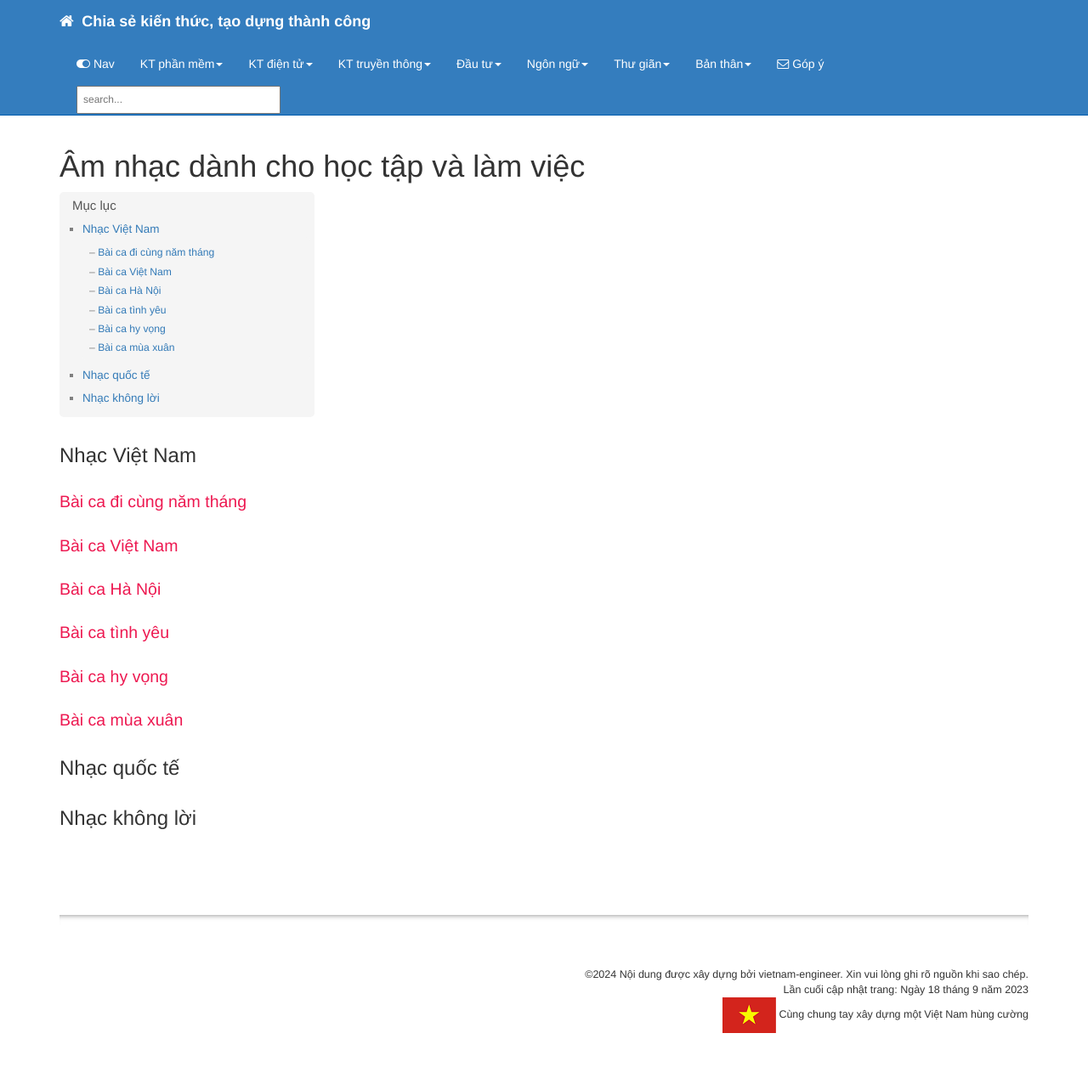
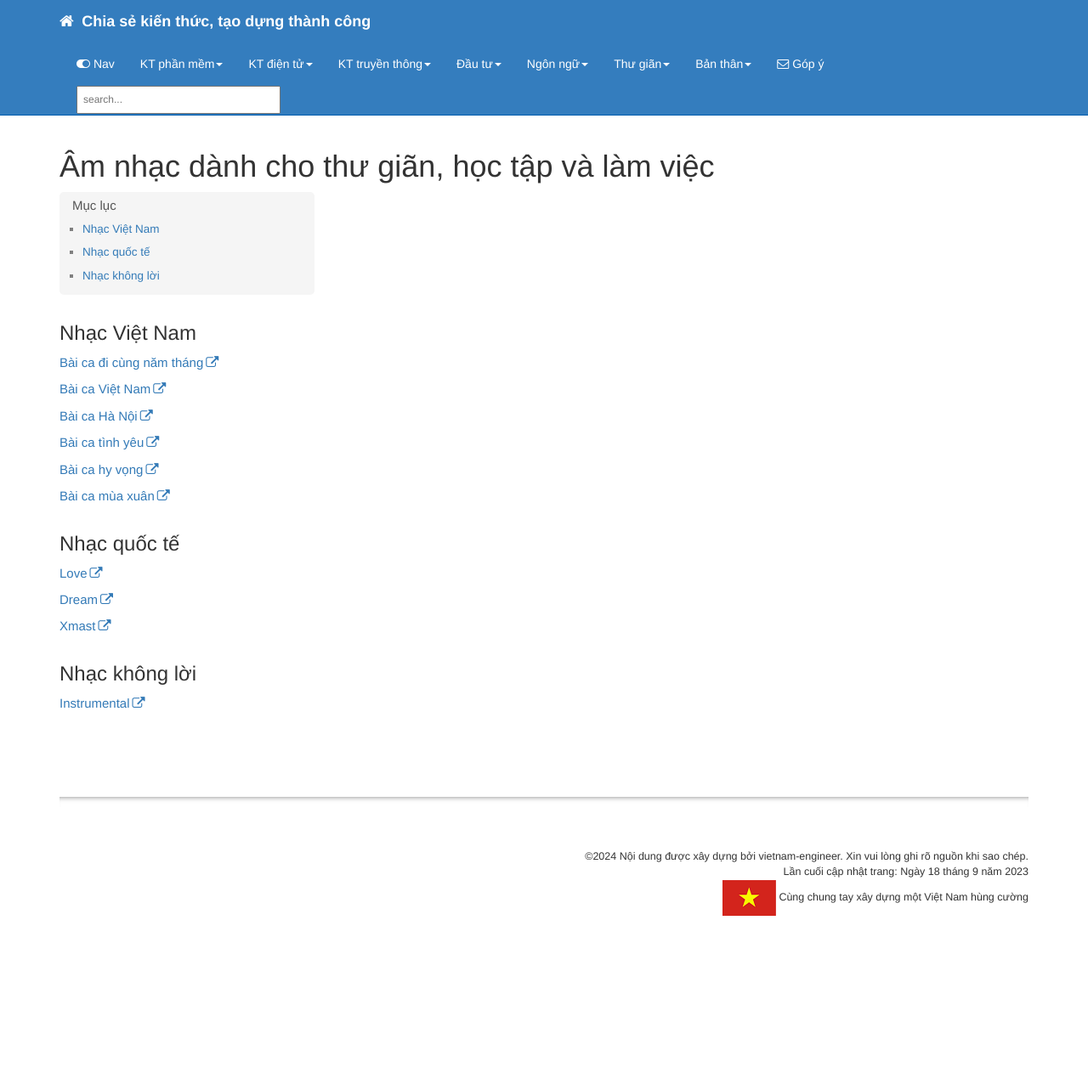
Before and after one commit to vietnam-engineer/vietnam-engineer.github.io, a Jekyll site: the page built from pages/thu_gian/am_nhac/am_nhac.md, in a window 1280 px wide. Shown: the whole page at 85% size. Built offline with Jekyll 4.4.1, drawn with Linux system fonts in a browser that asks for light colours; comment, search, counter and statistics services are not loaded; after the commit the page ends 1138 px from its top, so only the background shows below that.

Commit message:
Update page thu_gian/am_nhac (#3)

```diff
--- a/pages/thu_gian/am_nhac/am_nhac.md
+++ b/pages/thu_gian/am_nhac/am_nhac.md
@@ -1,5 +1,5 @@
 ---
-title: Âm nhạc dành cho học tập và làm việc
+title: Âm nhạc dành cho thư giãn, học tập và làm việc
 last_updated: Ngày 18 tháng 9 năm 2023
 hide_sidebar: true
 permalink: am_nhac.html
@@ -8,24 +8,29 @@ folder: am_nhac
 
 ## Nhạc Việt Nam
 
-### Bài ca đi cùng năm tháng
+[Bài ca đi cùng năm tháng](https://www.youtube.com/watch?v=mY9Mnkj6B8M&list=PLsKZYO6Z2az5TdYndD4al2fL8bIxDfNZS)
 
-### Bài ca Việt Nam
+[Bài ca Việt Nam](https://www.youtube.com/watch?v=Hm9W1O_ItjM&list=PLsKZYO6Z2az6cF35S8rHivujbKz0v0hgU)
 
-### Bài ca Hà Nội
+[Bài ca Hà Nội](https://www.youtube.com/watch?v=abQ7qjNaLxM&list=PLsKZYO6Z2az5Vf5M84IVoqFWV-VfNrPdX)
 
-### Bài ca tình yêu
+[Bài ca tình yêu](https://www.youtube.com/watch?v=8vqzU4QTivU&list=PLsKZYO6Z2az7GMo7t-_Ct8yhR61BOTPQo)
 
-### Bài ca hy vọng
+[Bài ca hy vọng](https://www.youtube.com/watch?v=ynrlUfqCzBA&list=PLsKZYO6Z2az5kVJYAwoIhkrvgdmIEdIwo)
 
-### Bài ca mùa xuân
-
+[Bài ca mùa xuân](https://www.youtube.com/watch?v=lEkrdKStpHw&list=PLsKZYO6Z2az7IBOFF298tq1PVTafG_7i0)
 
 ## Nhạc quốc tế
 
+[Love](https://www.youtube.com/watch?v=06-XXOTP3Gc&list=PLsKZYO6Z2az62lnZ5BNXhhPCvFRVXVaW5)
+
+[Dream](https://www.youtube.com/watch?v=NaGLVS5b_ZY&list=PLsKZYO6Z2az4SY8ZSwSeat-22onz6KA6r)
+
+[Xmast](https://www.youtube.com/watch?v=tkAwq2_9Ndg&list=PLsKZYO6Z2az7WKAgkjyADQjXUqntpUJ8N)
 
 ## Nhạc không lời
 
+[Instrumental](https://www.youtube.com/watch?v=y38XZiCaPq0&list=PLsKZYO6Z2az7znDVb0wtr9f7qEelz3mqe)
 
 
 {% include links.html %}
```
